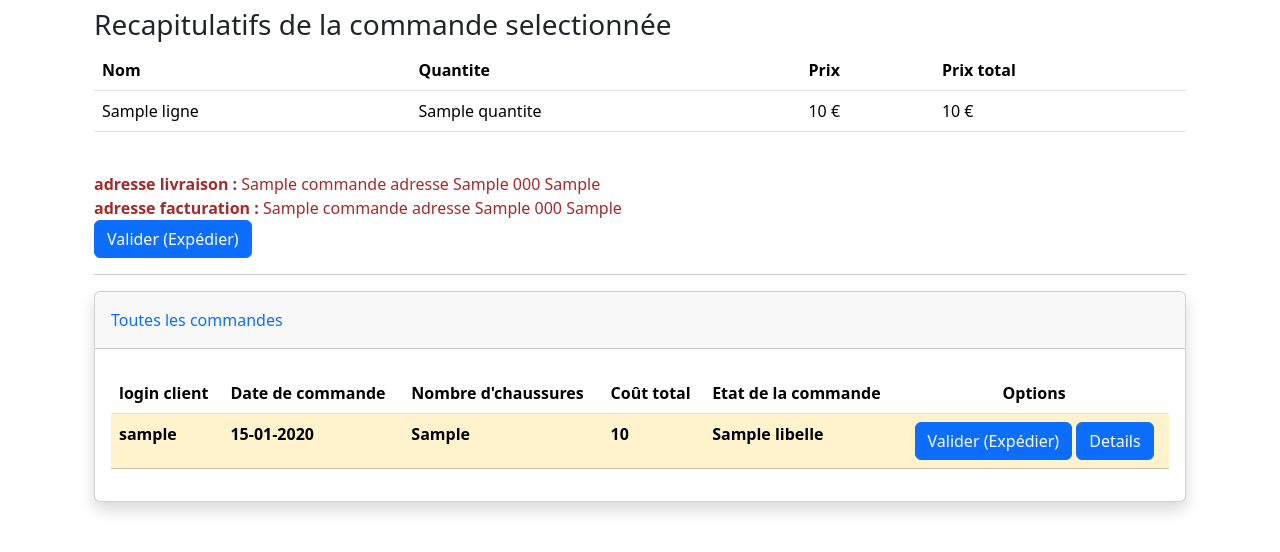
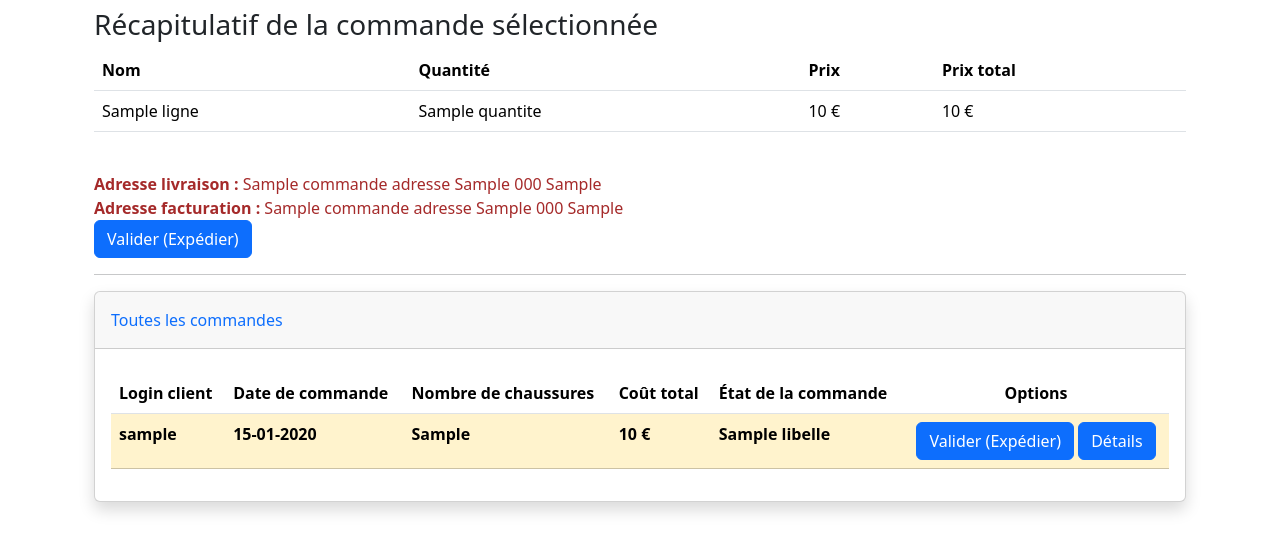
Before and after one commit to truffin04/sae_S2_3.4.5-2026, a Flask app: template templates/admin/commandes/show.html in a window 1280 px wide. Shown: the part 64-616 px from the top of the page. Run offline with Flask 3, Linux system fonts and the light colour scheme; the template is opened without the code that fills it: most values are stand-ins (such as "Sample title", 1, 10 or a date in 2020); some libraries are stand-ins or nearby versions.

Commit message:
modif pour que admin voir et accept les commandes

```diff
--- a/templates/admin/commandes/show.html
+++ b/templates/admin/commandes/show.html
@@ -2,53 +2,43 @@
 {% block body %}
     <div class="container-fluid">
         {% if chaussures_commande %}
-            <h3>Recapitulatifs de la commande selectionnée</h3>
+            <h3>Récapitulatif de la commande sélectionnée</h3>
             <table class="table">
                 <thead class="thead-dark">
-                    <tr><th>Nom</th><th>Quantite</th><th>Prix</th><th>Prix total</th></tr>
+                    <tr><th>Nom</th><th>Quantité</th><th>Prix</th><th>Prix total</th></tr>
                 </thead>
                 <tbody>
                     {% for ligne in chaussures_commande %}
                         <tr>
-                                <td>{{ ligne.nom }}
-                                {% if ligne.nb_declinaisons is defined and ligne.nb_declinaisons > 1 %}
-                                    <span style="color:rgba(255,197,197,0.6);"> ( {{ ligne.nb_declinaisons }} declinaisons )</span>
-                                    <span style="color:#6dcea2">
-                                    {% if ligne.couleur_id != 1 %}
-                                        {{ ligne.libelle_couleur }}
-                                    {% endif %}
-                                    </span>
-                                    <span  style="color:#d941c2">
-                                    {% if ligne.taille_id != 1 %}
-                                        {{ ligne.libelle_taille }}
-                                    {% endif %}
-                                    </span>
-                                {% endif %}
-                                </td>
+                            <td>{{ ligne.nom }}</td>
                             <td>{{ ligne.quantite }}</td>
                             <td>{{ ligne.prix }} €</td>
-                                <td>{{ ligne.prix_ligne }} €  </td>
+                            <td>{{ ligne.prix_ligne }} €</td>
                         </tr>
                     {% endfor %}
-
                 </tbody>
             </table>
             <br>
+            {% if commande_adresses %}
                 <div style="color: brown">
-                <strong>adresse livraison : </strong>{{ commande_adresses.nom_livraison }} {{ commande_adresses.rue_livraison }} {{ commande_adresses.code_postal_livraison }} {{ commande_adresses.ville_livraison }}
+                    <strong>Adresse livraison : </strong>
+                    {{ commande_adresses.nom_livraison }} {{ commande_adresses.rue_livraison }}
+                    {{ commande_adresses.code_postal_livraison }} {{ commande_adresses.ville_livraison }}
                     <br>
-                <strong>adresse facturation : </strong>
+                    <strong>Adresse facturation : </strong>
                     {% if commande_adresses.adresse_identique == 'adresse_identique' %}
-                    adresse identique
+                        Adresse identique
                     {% else %}
-                    {{ commande_adresses.nom_facturation }} {{ commande_adresses.rue_facturation }} {{ commande_adresses.code_postal_facturation }} {{ commande_adresses.ville_facturation }}
+                        {{ commande_adresses.nom_facturation }} {{ commande_adresses.rue_facturation }}
+                        {{ commande_adresses.code_postal_facturation }} {{ commande_adresses.ville_facturation }}
                     {% endif %}
                 </div>
+            {% endif %}
 
-            {% if chaussures_commande[0].etat_id == 1 %}
-            <form action="/admin/commande/valider"  style="display: inline-block;"  method="post">
-                  <input type="hidden" name="idCommande" value="{{ chaussures_commande[0].id }}">
-                  <button class="btn btn-primary" > Valider (Expédier) </button>
+            {% if chaussures_commande and chaussures_commande[0].etat_id == 1 %}
+                <form action="/admin/commande/valider" style="display: inline-block;" method="post">
+                    <input type="hidden" name="id_commande" value="{{ chaussures_commande[0].id }}">
+                    <button class="btn btn-primary">Valider (Expédier)</button>
                 </form>
             {% endif %}
             <hr>
@@ -63,31 +53,31 @@
                     <table class="table my-0" id="dataTable">
                         <thead>
                             <tr>
-                            <th>login client</th>
+                                <th>Login client</th>
                                 <th>Date de commande</th>
-                            <th>Nombre d'chaussures</th>
+                                <th>Nombre de chaussures</th>
                                 <th>Coût total</th>
-                            <th>Etat de la commande</th>
+                                <th>État de la commande</th>
                                 <th style="text-align: center;">Options</th>
                             </tr>
                         </thead>
                         <tbody>
                             {% for commande in commandes %}
-                            <tr id="" {% if commande.etat_id == 1 %} class="table-warning" style="font-weight: bold;"{% endif %}>
+                                <tr {% if commande.etat_id == 1 %}class="table-warning" style="font-weight: bold;"{% endif %}>
                                     <td>{{ commande.login }}</td>
                                     <td>{{ commande.date_achat.strftime('%d-%m-%Y') }}</td>
-                                <td> {{ commande.nbr_chaussures }} </td>
-                                <td>
-                                    {{ commande.prix_total }}
-                                </td>
-                                <td> {{ commande.libelle }}</td>
+                                    <td>{{ commande.nbr_chaussures }}</td>
+                                    <td>{{ commande.prix_total }} €</td>
+                                    <td>{{ commande.libelle }}</td>
                                     <td style="text-align: center;">
-                                    <form action="/admin/commande/valider" style="display: inline-block;"  method="post">
+                                        {% if commande.etat_id == 1 %}
+                                            <form action="/admin/commande/valider" style="display: inline-block;" method="post">
                                                 <input type="hidden" name="id_commande" value="{{ commande.id_commande }}">
-                                        <button class="btn btn-primary" > Valider (Expédier) </button>
+                                                <button class="btn btn-primary">Valider (Expédier)</button>
                                             </form>
+                                        {% endif %}
                                         <a href="/admin/commande/show?id_commande={{ commande.id_commande }}">
-                                        <button class="btn btn-primary" > Details </button>
+                                            <button class="btn btn-primary">Détails</button>
                                         </a>
                                     </td>
                                 </tr>
@@ -96,9 +86,6 @@
                     </table>
                 </div>
             </div>
-
-
-        </div>
         </div>
     </div>
 {% endblock %}
```
Also changed, not shown: controllers/admin_commande.py (+10 -2 lines). Lines whose indentation alone changed are shown as unchanged.
